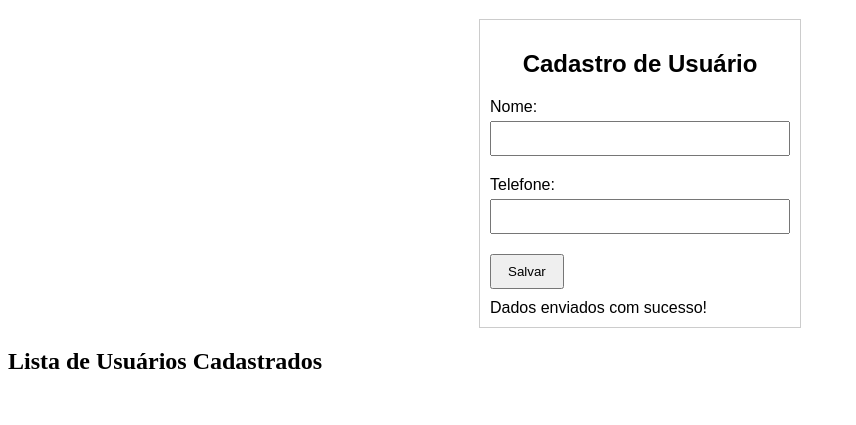
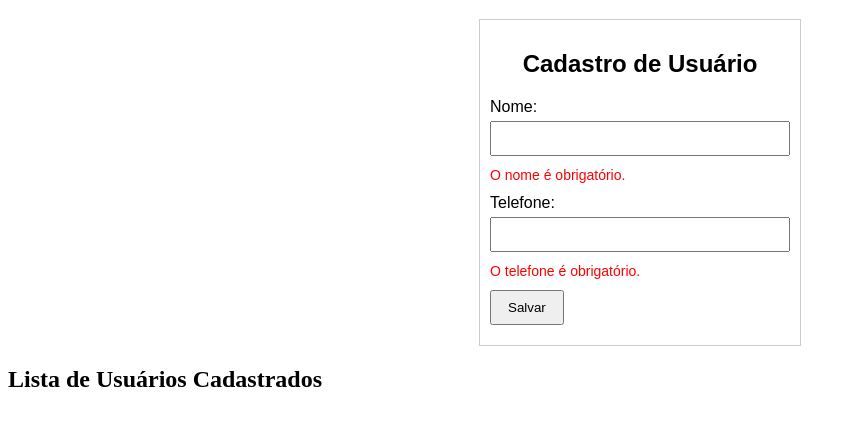
Before and after one commit to leonardorsolar/es_base_iff, a plain HTML site: page index.html in a window 1280 px wide. Both pictures are taken after a click on the button "Salvar". Shown: the part 61-486 px from the top of the page, without its empty margins (0-856 px from the left). Drawn offline with Linux system fonts and the light colour scheme.

Commit message:
feat: mudança no código

```diff
--- a/index.html
+++ b/index.html
@@ -1,8 +1,9 @@
 <!DOCTYPE html>
 <html lang="pt-br">
 <head>
+  <meta charset="utf-8">
+  <meta name="viewport" content="width=device-width, initial-scale=1.0">
   <title>Agenda Eletrônica</title>
-  <meta charset="utf-8">
   <link rel="stylesheet" href="styles.css">
 </head>
 <body>
@@ -12,21 +13,21 @@
     </header>
     <div class="user-info">
       <h2>Cadastro de Usuário</h2>
-      <form id="user-form">
+      <form id="user-form" aria-describedby="form-feedback">
         <div class="form-group">
           <label for="name">Nome:</label>
           <input type="text" id="name" name="name" required aria-required="true">
-          <!-- Code Smell: Missing aria-describedby attribute for better accessibility -->
+          <span id="name-error" class="error-message" aria-live="assertive"></span>
         </div>
         <div class="form-group">
           <label for="phone">Telefone:</label>
           <input type="text" id="phone" name="phone" required aria-required="true">
-          <!-- Code Smell: Missing aria-describedby attribute for better accessibility -->
+          <span id="phone-error" class="error-message" aria-live="assertive"></span>
         </div>
         <div class="form-group">
           <button type="button" onclick="saveData()">Salvar</button>
         </div>
-        <span id="feedback-message" aria-live="polite"></span>
+        <div id="form-feedback" class="form-feedback" aria-live="polite"></div>
       </form>
     </div>
     <div class="user-list">
--- a/script.js
+++ b/script.js
@@ -1,16 +1,42 @@
 function saveData() {
-    // Security Issue: Sensitive data might be exposed in console logs
-    var name = document.getElementById("name").value
-    var phone = document.getElementById("phone").value // Confiabilidade: Não valida formato de telefone
+    // Limpa mensagens de erro e feedback
+    document.getElementById("name-error").textContent = ""
+    document.getElementById("phone-error").textContent = ""
+    document.getElementById("form-feedback").textContent = ""
+
+    // Obtém os valores dos campos do formulário
+    var name = document.getElementById("name").value.trim()
+    var phone = document.getElementById("phone").value.trim()
+
+    // Valida os campos
+    var hasError = false
+    if (name === "") {
+        document.getElementById("name-error").textContent =
+            "O nome é obrigatório."
+        hasError = true
+    }
+    if (phone === "") {
+        document.getElementById("phone-error").textContent =
+            "O telefone é obrigatório."
+        hasError = true
+    }
+
+    // Se houver erros, não prossegue
+    if (hasError) {
+        return
+    }
+
+    // Cria um objeto com os dados do usuário
     var user = {
         name: name,
         phone: phone,
     }
+    console.log(user)
 
-    // Confiabilidade: Potential issue with data persistence without validation
+    // Exemplo de salvamento local usando localStorage
     localStorage.setItem("userData", JSON.stringify(user))
 
-    // Code Smell: No validation on data before saving
-    document.getElementById("feedback-message").innerText =
+    // Exibe mensagem de sucesso
+    document.getElementById("form-feedback").textContent =
         "Dados enviados com sucesso!"
 }
--- a/styles.css
+++ b/styles.css
@@ -27,8 +27,11 @@
   padding: 8px 16px;
   cursor: pointer;
 }
-
-/* Maintenance Issue: Unused CSS class causing potential confusion */
-.unused-class {
+.error-message {
   color: red;
+  font-size: 0.875em;
 }
+.form-feedback {
+  color: green;
+  font-size: 1em;
+}
```
Also changed, not shown: README.md.
